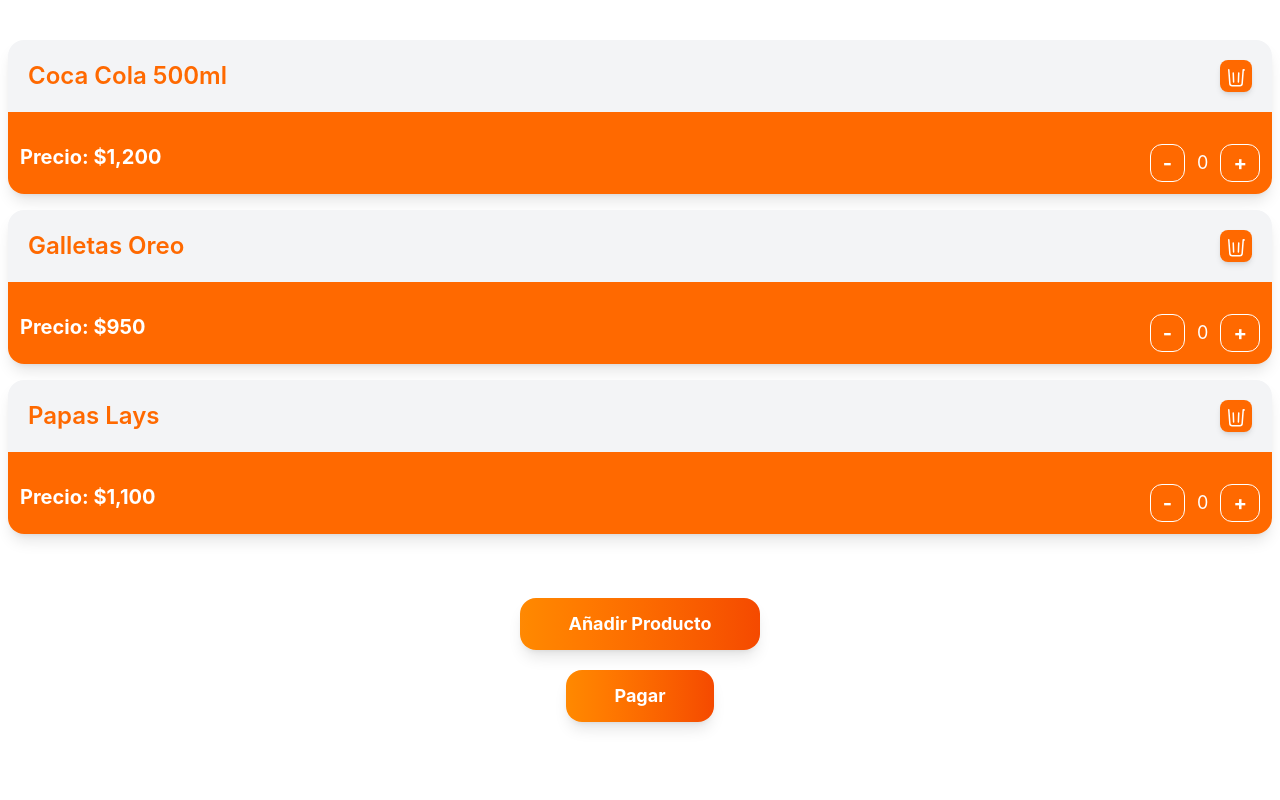
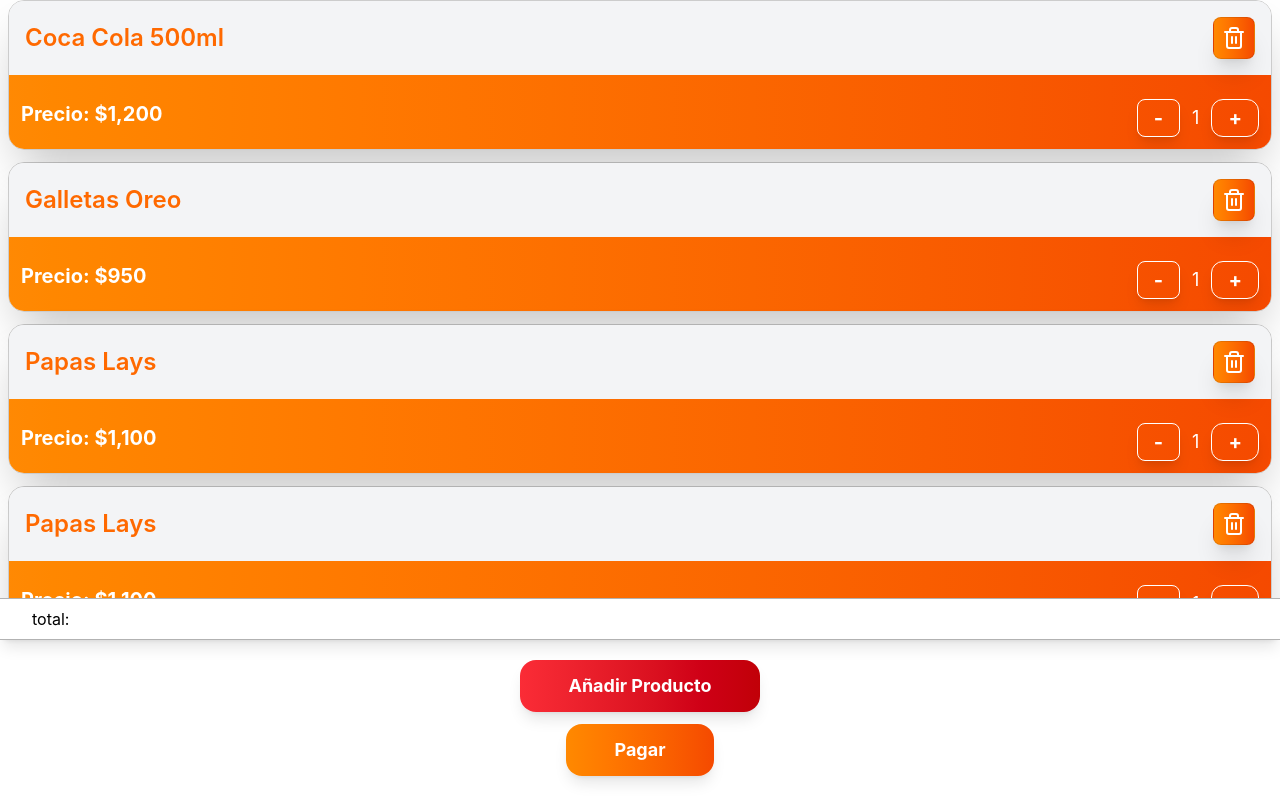
Before and after one commit to palavecino12/Zapi, a React (Vite) app in the folder frontend/: page /cart in a window 1280 px wide. Built offline with nearby package versions, Linux system fonts and the light colour scheme; what @zxing/browser would draw is missing.

Commit message:
Mejoras del estilo del CartItem y del ViewCart

```diff
--- a/frontend/package.json
+++ b/frontend/package.json
@@ -12,6 +12,7 @@
   "dependencies": {
     "@zxing/browser": "^0.1.5",
     "html5-qrcode": "^2.3.8",
+    "lucide-react": "^1.11.0",
     "react": "^19.2.4",
     "react-dom": "^19.2.4",
     "react-icons": "^5.6.0",
--- a/frontend/src/cart/CartItem.tsx
+++ b/frontend/src/cart/CartItem.tsx
@@ -1,24 +1,23 @@
 import { useState } from "react";
+import { Trash2 } from 'lucide-react';
 
-type CartitemProps = {
+type CartItemProps = {
   nombre: string;
   precio: number;
 };
 
+const Cartitem = ({ nombre, precio }: CartItemProps) => {
 
-const Cartitem = ({nombre, precio} : CartitemProps) => {
-
-    const [contador, setContador] = useState(0);
+  const [contador, setContador] = useState(1);
 
   function aumentarCant(): void {
     setContador(prev => prev + 1);
   }
 
   function disminuirCant(): void {
-        if (0 >= contador) {
-            setContador(0);
-            console.log("aca deberia negar y eliminar del carrito");
-        }else{
+    if (1 >= contador) {
+      setContador(1);
+    } else {
       setContador(prev => prev - 1);
     }
   }
@@ -26,66 +25,45 @@
   return (
     <div className="w-screen px-2">
 
-  <div className="rounded-2xl overflow-hidden shadow-lg w-full">
+      <div className="rounded-2xl overflow-hidden shadow-2xl border border-black/20 w-full">
 
         {/* Parte superior */}
-    <div className="bg-gray-100 p-5 flex items-center justify-between">
+        <div className="bg-gray-100 p-4 flex items-center justify-between">
 
           <h2 className="text-orange-500 text-2xl font-semibold">
             {nombre}
           </h2>
 
-  {/* Icono */}
-  <svg
-  onClick={disminuirCant}
-  xmlns="http://www.w3.org/2000/svg"
-  fill="none"
-  viewBox="0 0 24 24"
-  strokeWidth={1.5}
-  stroke="currentColor"
-  className="w-8 h-8 cursor-pointer bg-orange-500 text-white rounded-lg p-1 shadow-md hover:shadow-lg transition"
->
-  <path
-    strokeLinecap="round"
-    strokeLinejoin="round"
-    d="m14.74 9-.346 9m-4.788 0L9.26 9m9.968-3.21c.342.052.682.107 1.022.166m-1.022-.165L18.16 19.673a2.25 2.25 0 0 1-2.244 2.077H8.084a2.25 2.25 0 0 1-2.244-2.077L4.772 5.79"
-  />
-</svg>
+          {/* boton para eliminar producto */}
+          <button className="bg-linear-to-r from-orange-400 to-orange-600 p-2 border border-black/10 rounded-lg shadow-xl active:scale-95 active:shadow-none">
+            <Trash2 color="white" />
+          </button>
 
         </div>
 
-    {/* Línea */}
-    <div className="h-1 bg-orange-500"></div>
-
         {/* Parte inferior */}
-    <div className="bg-orange-500 p-3 text-white flex items-center justify-between">
+        <div className="bg-linear-to-r from-orange-400 to-orange-600 p-3 text-white flex items-center justify-between">
 
           <p className="text-xl font-bold mt-1">
             Precio: ${precio.toLocaleString()}
           </p>
 
           {/* Controles */}
-      <div className="flex items-center justify-between mt-4">
+          <div className="flex items-center justify-between mt-3">
 
             <div className="flex items-center gap-3">
               <button
                 onClick={disminuirCant}
-            className="px-3 py-1 text-xl font-bold border border-white rounded-xl"
-          >
-            -
+                className="px-4 py-1 text-xl font-bold border border-white rounded-lg  shadow-lg active:scale-95 active:shadow-none">-
               </button>
 
               <p className="text-lg">{contador}</p>
 
               <button
                 onClick={aumentarCant}
-            className="px-3 py-1 text-xl font-bold border border-white rounded-xl"
-          >
-            +
+                className="px-4 py-1 text-xl font-bold border border-white rounded-xl shadow-lg active:scale-95 active:shadow-none">+
               </button>
             </div>
-
-
 
           </div>
 
--- a/frontend/src/cart/CartList.tsx
+++ b/frontend/src/cart/CartList.tsx
@@ -12,11 +12,12 @@
 
 function CartList({ carrito }: Props) {
   return (
-    <div>
+    <div className="flex flex-col h-[80vh]">
+
       {carrito.length === 0 ? (
         <p>El carrito está vacío</p>
       ) : (
-        <div className="flex flex-col gap-4 flex-wrap">
+        <div className="flex-1 overflow-y-auto flex flex-col gap-3 pb-10">
           {carrito.map((producto) => (
             <CartItem
               key={producto.id}
@@ -26,6 +27,11 @@
           ))}
         </div>
       )}
+
+      <p className="border-b border-t border-black/30 p-2 pl-8 shadow-lg">
+        total:
+      </p>
+
     </div>
   );
 }
--- a/frontend/src/components/ScanInstruction.tsx
+++ b/frontend/src/components/ScanInstruction.tsx
@@ -1,6 +1,12 @@
+import { useNavigate } from "react-router-dom";
+
 export const ScanInstruction = () => {
+
+  const navigate=useNavigate()
+
   return (
-    <div className="flex flex-col items-center justify-center p-8 bg-gray-50 dark:bg-slate-900 rounded-2xl shadow-lg max-w-sm mx-auto border border-gray-200 dark:border-slate-800">
+    <div onClick={()=>{navigate("/product")}}
+    className="flex flex-col items-center justify-center p-8 bg-gray-50 dark:bg-slate-900 rounded-2xl shadow-lg max-w-sm mx-auto border border-gray-200 dark:border-slate-800">
 
       {/* Cuadro del Scanner */}
       <div className="relative w-56 h-56 bg-white dark:bg-slate-800 rounded-xl flex items-center justify-center overflow-hidden border-2 border-dashed border-gray-300 dark:border-slate-600">
--- a/frontend/src/pages/client/ViewCart.tsx
+++ b/frontend/src/pages/client/ViewCart.tsx
@@ -6,7 +6,7 @@
   const navigate=useNavigate()
 
   return (
-    <div className="flex flex-col items-center gap-10 mt-10">
+    <div className="flex flex-col items-center">
       <CartList
         carrito={[
           {
@@ -24,12 +24,32 @@
             nombre: "Papas Lays",
             precio: 1100,
           },
-        ]}
-      />
+          {
+            id: 3,
+            nombre: "Papas Lays",
+            precio: 1100,
+          },
+          {
+            id: 3,
+            nombre: "Papas Lays",
+            precio: 1100,
+          },
+          {
+            id: 3,
+            nombre: "Papas Lays",
+            precio: 1100,
+          },
+          {
+            id: 3,
+            nombre: "Papas Lays",
+            precio: 1100,
+          },
 
-      <div className="mt-6 flex flex-col gap-5">
-        <Button onClick={()=>{navigate("/scan")}}>Añadir Producto</Button>
-        <Button>Pagar</Button>
+        ]}/>
+
+      <div className="flex flex-col gap-3 mt-5">
+        <Button variant="secundario" onClick={()=>{navigate("/scan")}}>Añadir Producto</Button>
+        <Button >Pagar</Button>
       </div>
     </div>
   );
--- a/frontend/src/scanner/CameraView.tsx
+++ b/frontend/src/scanner/CameraView.tsx
@@ -14,17 +14,14 @@
 
             {/* Contenedor cámara */}
             <div className="relative w-full max-w-md aspect-video bg-black rounded-xl overflow-hidden shadow-lg">
-
                 <video
                     ref={videoRef}
-                    className="w-full h-full object-cover"
-                />
+                    className="w-full h-full object-cover"/>
 
                 {/* Línea de escaneo (horizontal) */}
                 <div className="absolute inset-0 flex items-center justify-center">
                     <div className="w-[90%] h-[2px] bg-red-500 opacity-80" />
                 </div>
-
             </div>
 
             {/* Resultado */}
```
Also changed, not shown: 1 other file (tests, documents, lock files or other folders). Lines whose indentation alone changed are shown as unchanged.
